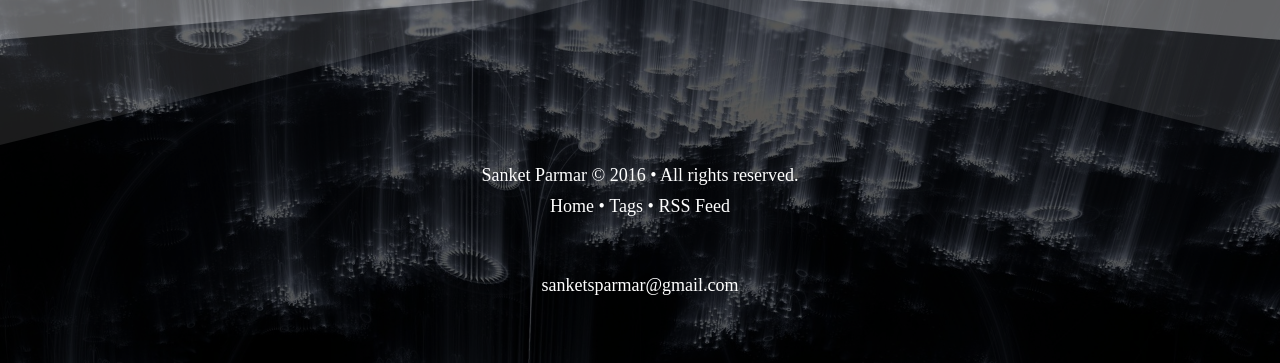
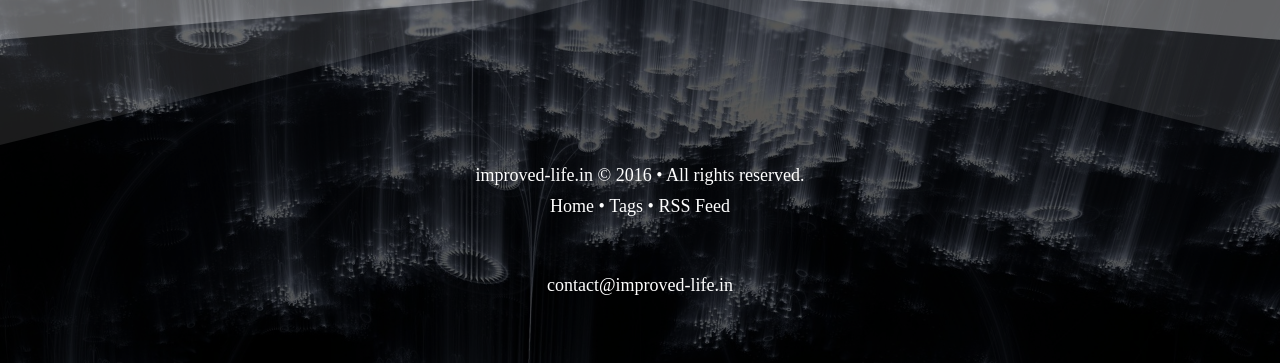
Before and after one commit to improved-life/improved-life.github.io, a Jekyll site: the page built from _posts/2015-12-26-multiwindow-mode.md, in a window 1280 px wide and 900 px high, scrolled down 1980 px. Shown: the part 439-802 px from the top of the window. Built offline with Jekyll 4.4.1, drawn with Linux system fonts in a browser that asks for light colours.

Commit message:
updated contact info

```diff
--- a/_config.yml
+++ b/_config.yml
@@ -28,21 +28,21 @@ url:              http://improved-life.in
 
 # Owner/author information
 owner:
-  name:           Sanket Parmar
-  avatar:         mugshot.png
-  email:          sanketsparmar@gmail.com
+  name:           improved-life.in
+  #avatar:         mugshot.png
+  email:          contact@improved-life.in
   # Use the coder's toolbox at http://coderstoolbox.net/string/#!encoding=xml&action=encode&charset=us_ascii to encode your description into XML string
-  description:    Software Developer.
+  #description:    Software Developer.
   # Social networking links used in footer. Update and remove as you like.
-  #twitter:        riichard
+  #twitter:        sanketparmar
   #facebook:       sanketsparmar
-  #vine:           riichard
+  #vine:           sanketparmar
   #github:         sanketparmar
   #linkedin:       https://www.linkedin.com/in/sanketparmar
-  #instagram:      riichard
-  #foursquare:     riichard
+  #instagram:      sanketparmar
+  #foursquare:     sanketparmar
   #dotfiles:       https://github.com/sanketparmar/dotfiles
-  #spotify:        riichard
+  #spotify:        sanketparmar
   #partner:        http://fiberopticnow.github.io/
   # For Google Authorship https://plus.google.com/authorship
   #google_plus:    https://plus.google.com/u/0/102602916593522619858
@@ -91,8 +91,8 @@ kramdown:
 
 prose:
   rooturl: '_posts'
-  siteurl: 'http://improved-life.com/'
-  relativeLinks: 'http://improved-life/links.jsonp'
+  siteurl: 'http://improved-life.in/'
+  relativeLinks: 'http://improved-life.in/links.jsonp'
   media: 'images'
   metadata:
     _posts:
--- a/_includes/footer.html
+++ b/_includes/footer.html
@@ -91,7 +91,7 @@
                 <li><a href="/feed.xml" title="RSS feed">RSS Feed</a></li>
             </ul>
             <div>
-                <a href="mailto:sanketsparmar@gmail.com">sanketsparmar@gmail.com</a>
+                <a href="mailto:contact@improved-life.in">contact@improved-life.in</a>
             </div>
         </div>
     </div>
--- a/_layouts/post.html
+++ b/_layouts/post.html
@@ -105,10 +105,10 @@
 
                             -
                             <a
-                                href="https://github.com/riichard/riichard/commits/gh-pages/{{ page.path }}">changelog</a>
+                                href="https://github.com/improved-life/improved-life.github.io/commits/gh-pages/{{ page.path }}">changelog</a>
                             -
                             <a
-                                href="https://github.com/riichard/riichard/edit/gh-pages/{{ page.path }}">edit</a>
+                                href="https://github.com/improved-life/improved-life.github.io/edit/gh-pages/{{ page.path }}">edit</a>
                         </span>
                     </div>
                 </header>
```
